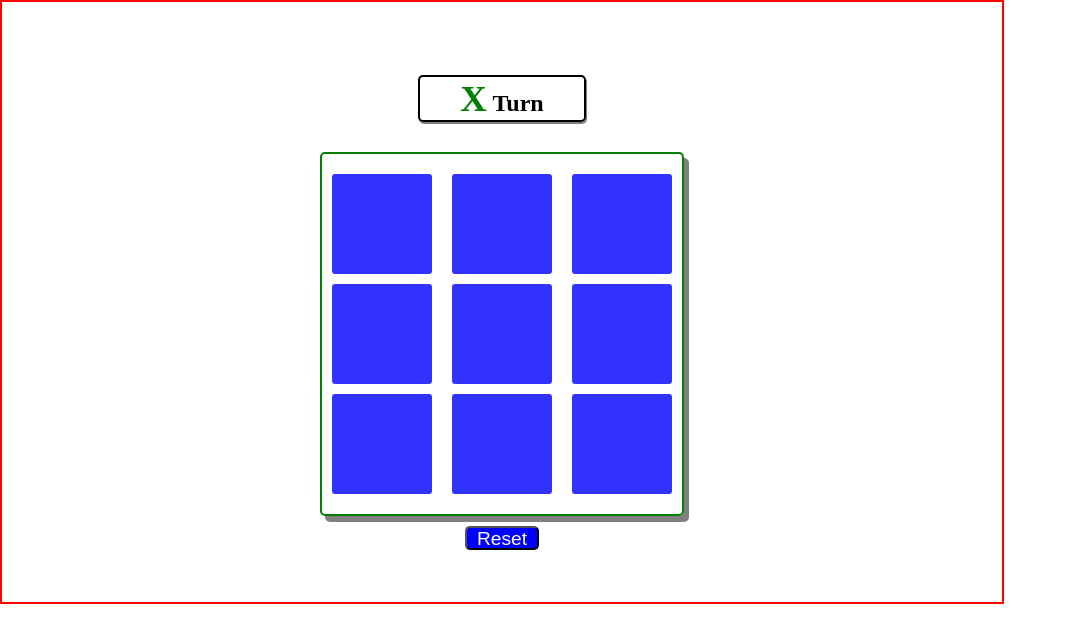
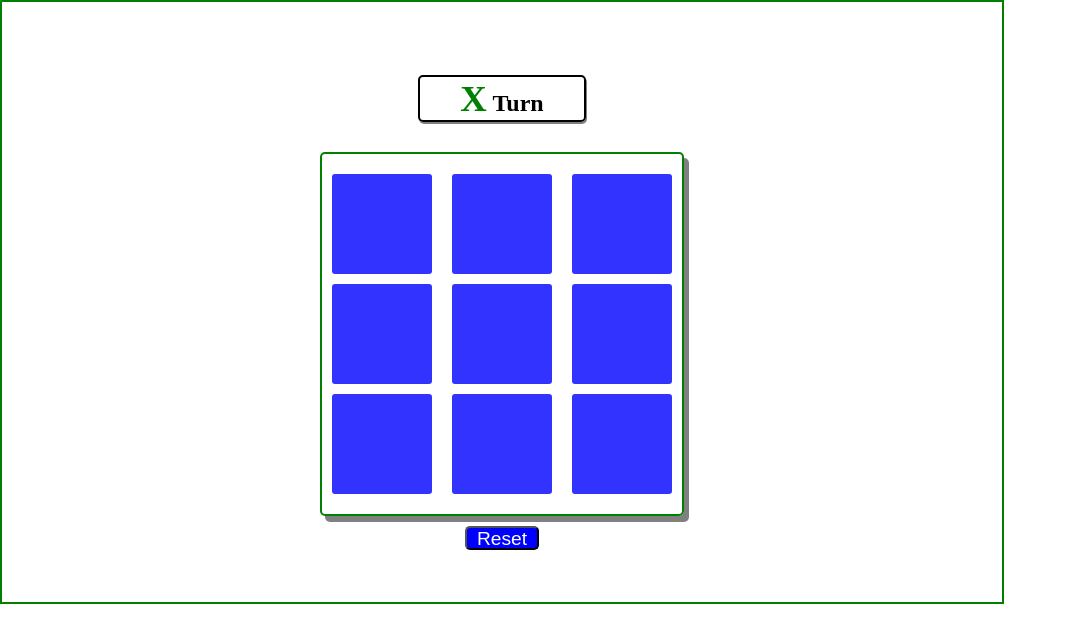
Before and after one commit to yawarKhaplu/tictactoeGame, a plain HTML site: page index.html in a window 1280 px wide. Shown: the whole page, without its empty margins (0-1067 px from the left). Drawn offline with Linux system fonts and the light colour scheme.

Commit message:
border color changed to green

```diff
--- a/style.css
+++ b/style.css
@@ -3,7 +3,7 @@
     padding: 0;
 }
 .container{
-    border: 2px solid red;
+    border: 2px solid green;
     width: 100vw;
     max-width: 1000px;
     height: 600px;
```
